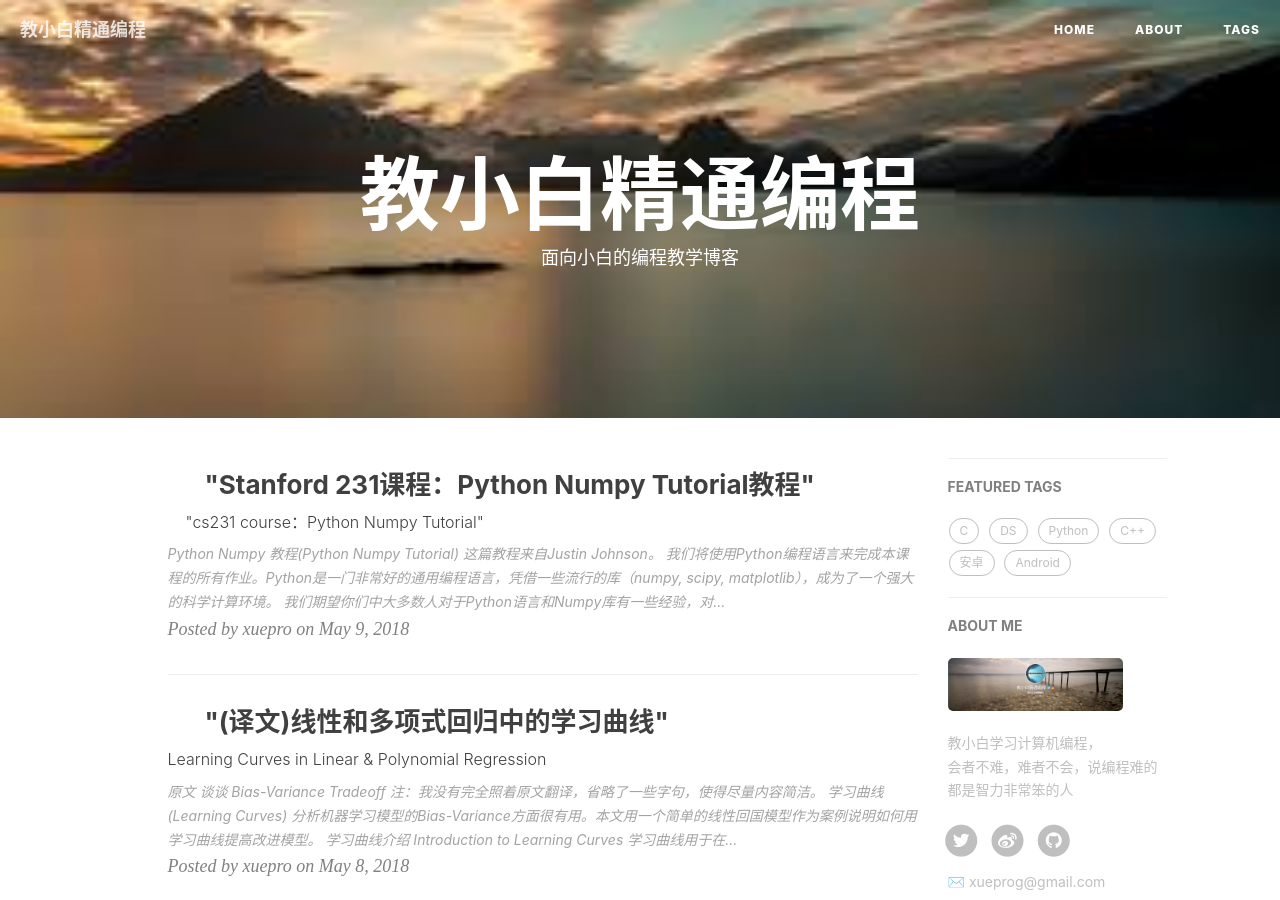
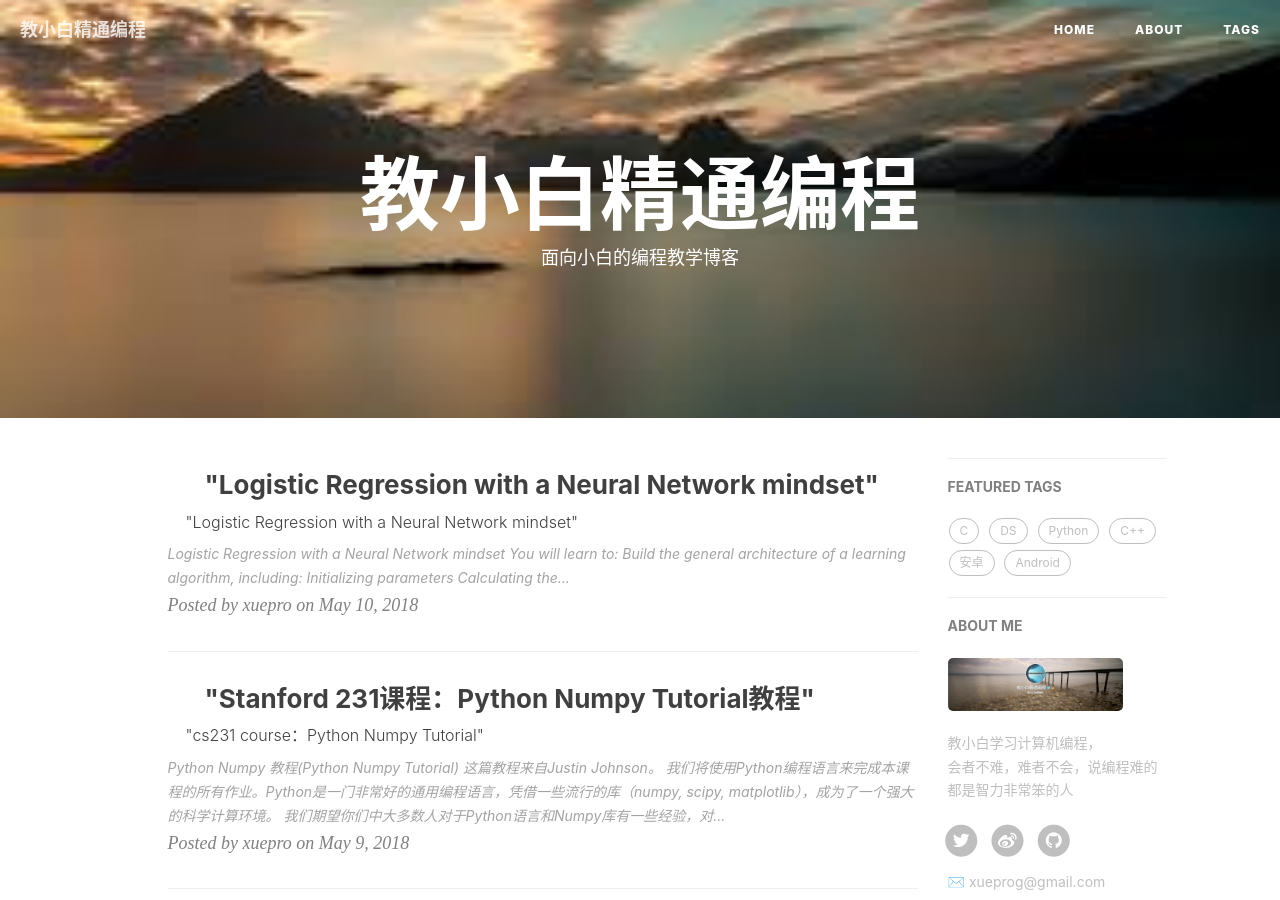
Before and after one commit to xuepro/xuepro.github.io, a Jekyll site: the page built from index.html, in a window 1280 px wide and 900 px high. Built offline with Jekyll 4.4.1, drawn with Linux system fonts in a browser that asks for light colours; nearby versions of some CDN libraries; the list of posts is cut into pages by our own code; comment, search, counter and statistics services are not loaded; some of the changed text lies outside the part shown.

Commit message:
Update and rename LogisticRegression_with_a_Neural_Network.md to 2018-05-10-LogisticRegression_with_a_Neural_Network.md

```diff
--- a/_posts/LogisticRegression_with_a_Neural_Network.md
+++ b/_posts/2018-05-10-LogisticRegression_with_a_Neural_Network.md
@@ -1,3 +1,17 @@
+---
+layout:       post
+title:        "Logistic Regression with a Neural Network mindset"
+subtitle:     "Logistic Regression with a Neural Network mindset"
+date:         2018-05-10 19:00:00
+author:       "xuepro"
+header-img:   "img/home_bg.jpg"
+header-mask:  0.3
+catalog:      true
+multilingual: true
+tags:
+    - Python
+
+---
 
 # Logistic Regression with a Neural Network mindset
 
```
